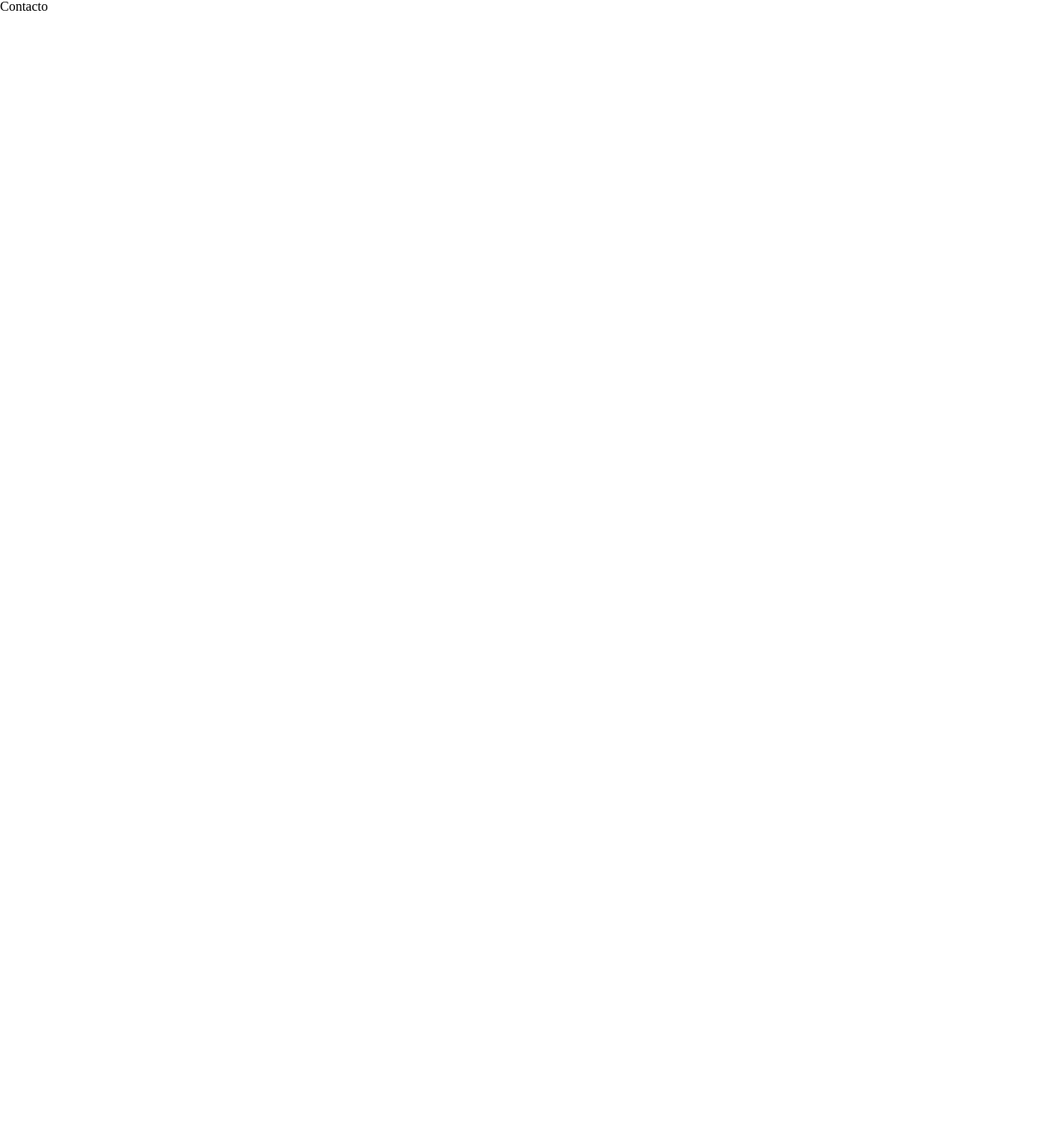
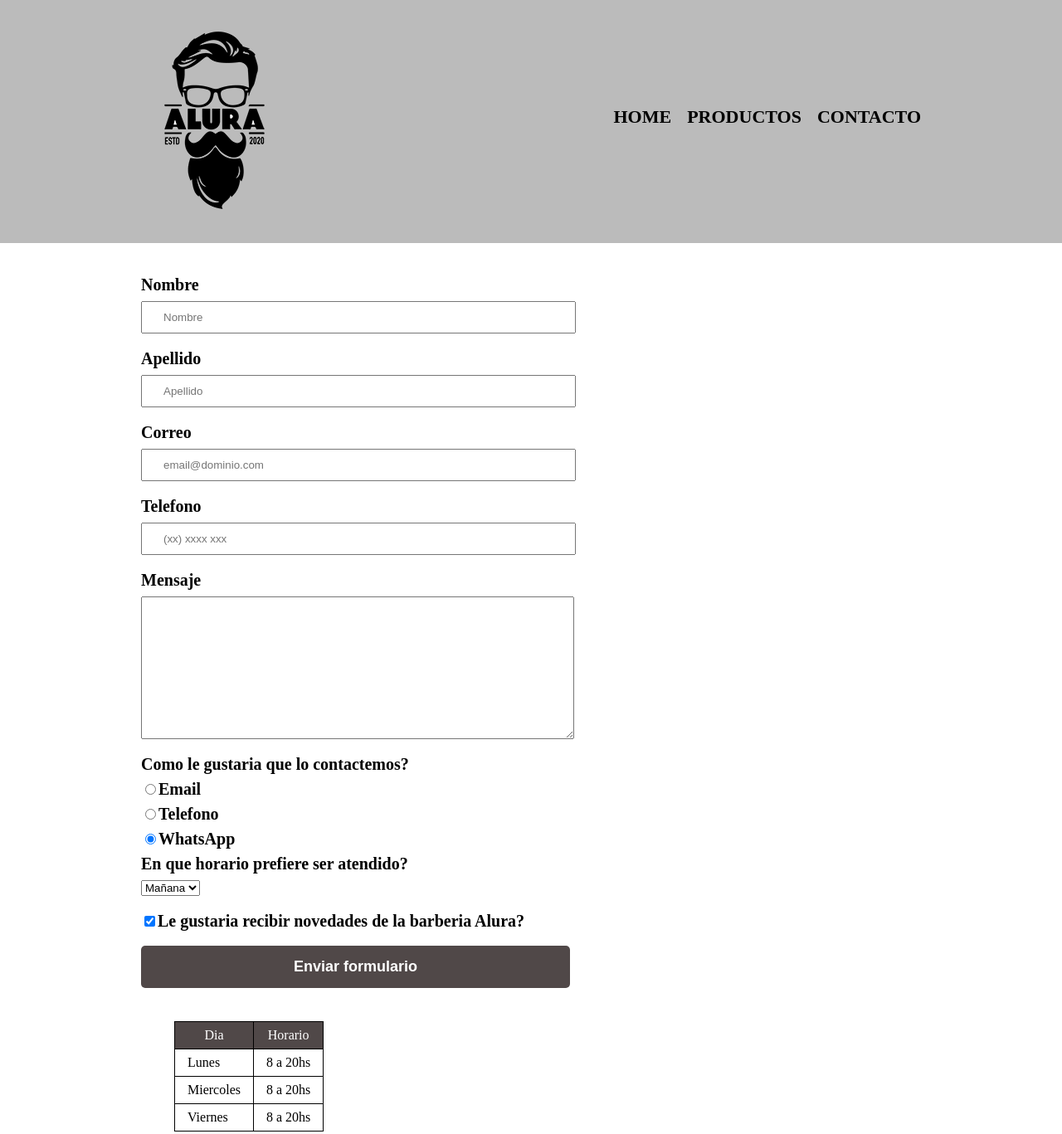
Before and after one commit to MLauraSal/1742-HTML5-e-CSS3-parte1-aula0, a plain HTML site: page contacto.html in a window 1280 px wide. Shown: the top 1367 px of the page at 83% size. Before the commit the page ends 800 px from the top, so only its background shows below. Drawn offline with Linux system fonts and the light colour scheme.

Commit message:
On branch main  Your branch is up to date with 'origin/main'.
Changes to be committed:
	modified:   contacto.html
	deleted:    index.css
	modified:   index.html
	deleted:    productos.css
	modified:   productos.html
	new file:   styles-home.css
	new file:   styles.css

```diff
--- a/contacto.html
+++ b/contacto.html
@@ -3,10 +3,92 @@
 <head>
     <meta charset="UTF-8">
     <meta name="viewport" content="width=device-width, initial-scale=1.0">
-    <title>Document</title>
+    <title>Contacto-Barberia Alura</title>
     <link rel="stylesheet" href="reset.css">
+    <link rel="stylesheet" href="styles.css">
 </head>
 <body>
-    <h1>Contacto</h1>
+    <header>
+        <div class="caja">
+            <h1><img src="./images/logo.png" alt="logo barberia"></h1>
+        <nav>
+        <ul>
+            <li ><a href="index.html">Home</a></li>
+            <li><a href="productos.html">Productos</a></li>
+            <li><a href="contacto.html">Contacto</a></li>
+        </ul>
+        </nav>
+        </div>
+    </header>
+    <main>
+        <form>
+            <label for="nombre"> Nombre</label>
+            <input type="text" id="nombre" class="input-padron" placeholder="Nombre" required>
+
+            <label for="apellido">Apellido</label>
+            <input type="text" id="apellido" class="input-padron" placeholder="Apellido" required>
+
+            <label for="correo">Correo</label>
+            <input type="email" id="correo" class="input-padron" placeholder="email@dominio.com" required>
+
+            <label for="telefono">Telefono</label>
+            <input type="tel" id="telefono" class="input-padron" placeholder="(xx) xxxx xxx" required>
+
+            <label for="mensaje">Mensaje</label>
+            <textarea name="text" id="mensaje" cols="70" rows="10"></textarea>
+
+            <fieldset>
+                <legend>Como le gustaria que lo contactemos?</legend>
+
+                <label for="radio-email"><input type="radio" name="contacto" value="email" id="radio-email">Email</label>
+
+
+                <label for="radio-telefono"> <input type="radio" name="contacto"  value="telefono" id="radio-telefono">Telefono</label>
+
+
+                <label for="radio-whatsapp"><input type="radio" name="contacto"  value="whatsapp" id="radio-whatsapp" checked>WhatsApp</label>
+
+
+            </fieldset>
+            <fieldset>
+                <legend>En que horario prefiere ser atendido?</legend>
+                    <select name="" id="">
+                        <option value="">Mañana</option>
+                        <option value="">Tarde</option>
+                        <option value="">Noche</option>
+                    </select>
+
+            </fieldset>
+            <label for="" class="checkbox"><input type="checkbox" name="" id="" checked>Le gustaria recibir novedades de la barberia Alura?</label>
+
+            <input type="submit"  value="Enviar formulario" class="submit">
+        </form>
+        <table>
+           <thead>
+           <tr>
+                <th>Dia</th>
+                <th>Horario</th>
+            </tr>
+           </thead>
+            <tbody>
+                <tr>
+                    <td>Lunes</td>
+                    <td>8 a 20hs</td>
+                </tr>
+                <tr>
+                    <td>Miercoles</td>
+                    <td>8 a 20hs</td>
+                </tr>
+                <tr>
+                    <td>Viernes</td>
+                    <td>8 a 20hs</td>
+                </tr>
+            </tbody>
+        </table>
+    </main>
+    <footer>
+        <img src="./images/logo-blanco.png" alt="logo barberia">
+        <p class="copyright">&copy Copyright Barberia Alura - 2024</p>
+    </footer>
 </body>
 </html>
--- /dev/null
+++ b/styles-home.css
@@ -0,0 +1,78 @@
+header {
+    font-size: 30px;
+    background-color: #BBBBBB;
+    padding: 10px 0;
+}
+.caja {
+    width: 940px;
+    position: relative;
+    margin: 0 auto;
+}
+nav {
+    position: absolute;
+    top: 10px;
+    right: 0;
+}
+nav li {
+    display: inline;
+    margin: 0 0 0 15px;
+}
+nav a {
+    text-transform: uppercase;
+    color: #000000;
+    font-weight: bold;
+    font-size: 22px;
+    text-decoration: none;
+}
+nav a:hover {
+    color: #c78c19;
+    text-decoration: underline;
+}
+.title-principal{
+    padding-left: 5px;
+}
+
+#banner{
+    width:100%;
+}
+
+.principal{
+    background: #CCCCCC;
+    padding: 30px;
+}
+
+.titulo-centralizado{
+    text-align: center;
+}
+
+p{
+    text-align: center;
+}
+
+em strong{
+    color:red;
+}
+
+#mision{
+    font-size: 20px;
+}
+
+.diferenciales{
+    background: #FFFFFF;
+    padding: 30px;
+}
+
+.items{
+    font-style: italic;
+}
+
+.caja-items{
+    display: inline-block;
+    vertical-align: top;
+    width: 20%;
+    margin-right: 15%;
+}
+
+.imagenDiferenciales{
+    width: 50%;
+}
--- /dev/null
+++ b/styles.css
@@ -0,0 +1,153 @@
+header {
+    background-color: #BBBBBB;
+    padding: 20px 0;
+}
+.caja {
+    width: 940px;
+    position: relative;
+    margin: 0 auto;
+}
+nav {
+    position: absolute;
+    top: 110px;
+    right: 0;
+}
+nav li {
+    display: inline;
+    margin: 0 0 0 15px;
+}
+nav a {
+    text-transform: uppercase;
+    color: #000000;
+    font-weight: bold;
+    font-size: 22px;
+    text-decoration: none;
+}
+nav a:hover {
+    color: #c78c19;
+    text-decoration: underline;
+}
+
+main {
+    justify-content: space-around;
+}
+.productos {
+    width: 940px;
+    margin: 0 auto;
+    padding: 50px;
+
+}
+
+.productos li {
+    display: inline-block;
+    text-align: center;
+    width: 30%;
+    vertical-align: top;
+    margin: 0 1.5%;
+    padding: 30px 20px;
+    box-sizing: border-box;
+    border: 4px solid #000000;
+    border-radius: 30px;
+
+}
+
+.productos li:hover{
+    border-color: #c78c19;
+}
+
+.productos li:active {
+    border-color: #088c19;
+
+}
+.productos li:hover h2{
+    font-size: 33px;
+}
+li img {
+    box-sizing: border-box;
+    margin-top: 20px;
+}
+
+
+.productos h2 {
+    margin-top: 10px;
+    font-size: 30px;
+    font-weight: bold;
+}
+
+.productos-descripcion {
+    font-size: 18px;
+    margin-top: 30px;
+
+}
+
+.productos-precio {
+    font-size: 20px;
+    font-weight: bold;
+    margin-top: 15px;
+}
+footer {
+    background: url(./images/bg.jpg);
+    text-align: center;
+    padding: 40px;
+
+}
+
+.copyright {
+    color: #FFFFFF;
+    font-size: 13px;
+    margin: 20px;
+}
+
+main {
+    width: 940px;
+    margin: 0 auto;
+}
+
+form {
+    margin: 40px 0;
+}
+form label, form legend{
+    display: block;
+    font-size: 20px;
+    font-weight: bold;
+    margin: 0 0 10px;
+}
+
+.input-padron, form textarea {
+    display: block;
+    width: 50%;
+    margin: 0 0 20px;
+    padding: 10px 25px;
+}
+
+.checkbox {
+    margin: 20px 0;
+}
+.submit {
+    width: 55%;
+    padding: 15px 0;
+    font-size: 18px;
+    font-weight: bold;
+    color: white;
+    background: #504848;
+    border-radius: 5px;
+    border: none;
+    cursor: pointer;
+    transition: 1s all;
+}
+
+.submit:hover {
+    background: #5862ec;
+    transform: scale(1.2);
+}
+table {
+    margin: 40px 40px;
+}
+thead {
+    background: #504848;
+    color: #FFFFFF;
+}
+td, th {
+    border: 1px solid #000000;
+    padding: 8px 15px;
+}
```
Also changed, not shown: index.css (deleted, +0 -43 lines), index.html (+18 -8 lines), productos.css (deleted, +0 -69 lines), productos.html (+5 -1 lines).
